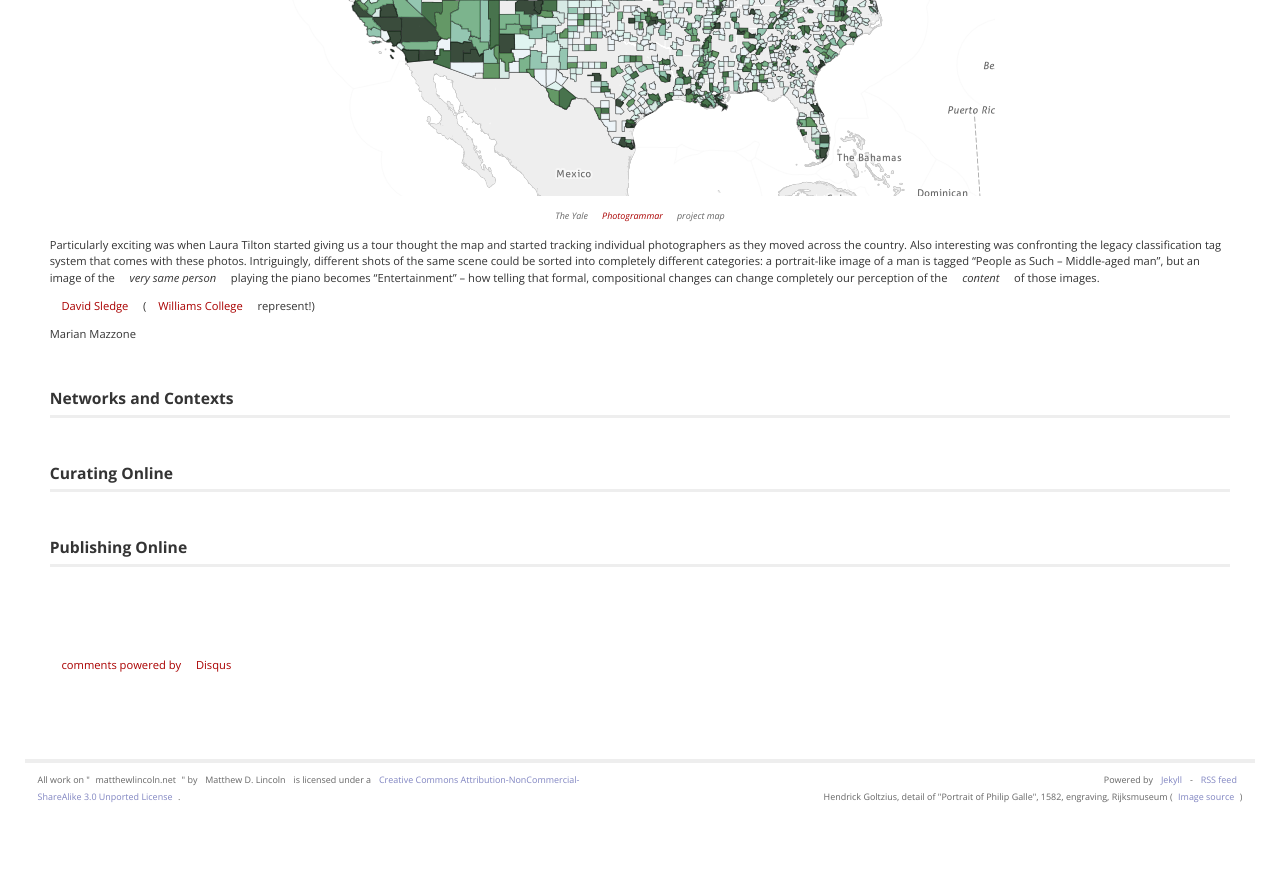
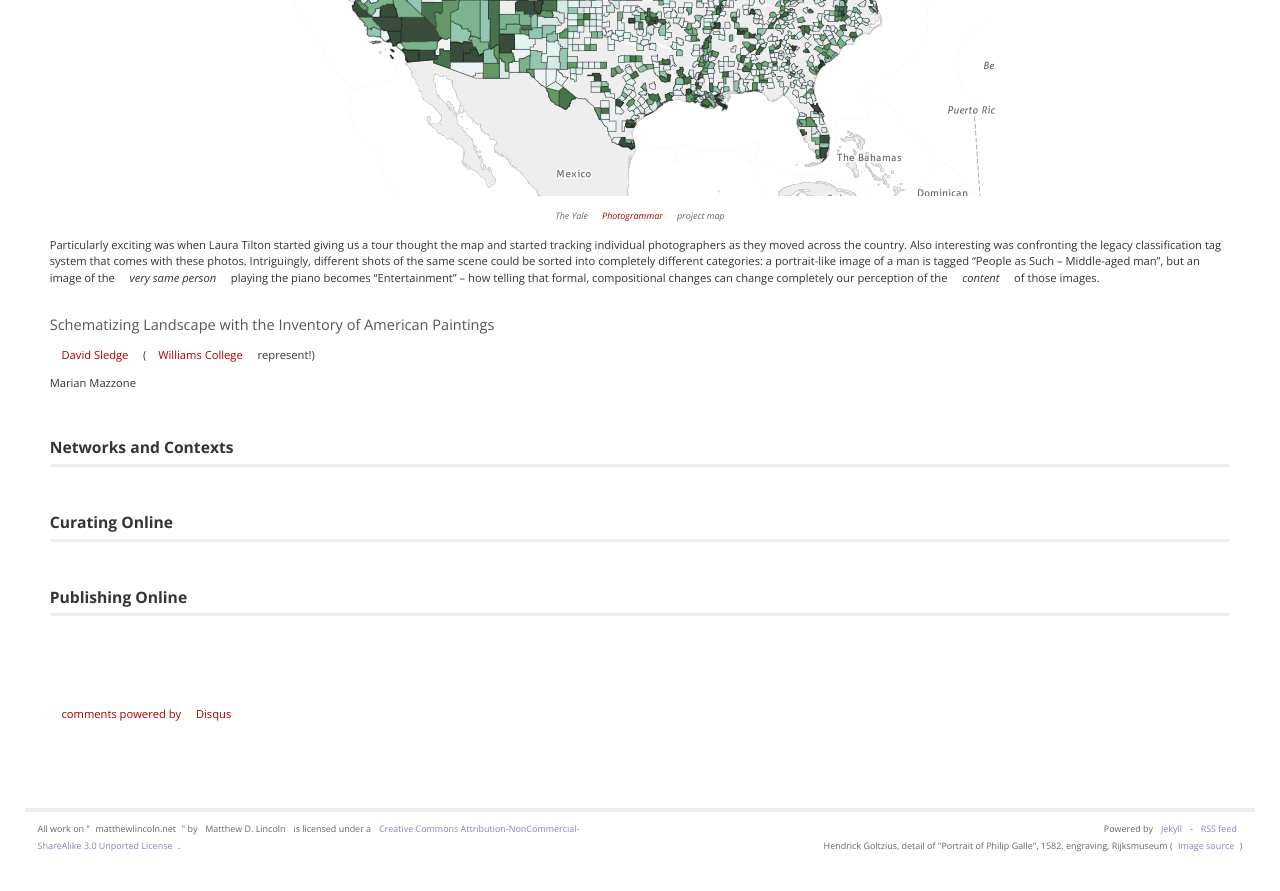
Before and after one commit to mdlincoln/mdlincoln.github.io, a Jekyll site: the page built from _posts/2013-11-15-american-art-history-and-digital-scholarship.md, in a window 1280 px wide and 900 px high, scrolled down 782 px. Shown: the top 891 px of the window. Built offline with Jekyll 4.4.1, drawn with Linux system fonts in a browser that asks for light colours; comment, search, counter and statistics services are not loaded; before the commit the page ends 1632 px from its top, so only the background shows below that.

Commit message:
David sledge

```diff
--- a/_posts/2013-11-15-american-art-history-and-digital-scholarship.md
+++ b/_posts/2013-11-15-american-art-history-and-digital-scholarship.md
@@ -33,6 +33,8 @@ Notes from the Smithsonian Institution Archives of American Art symposium ["Amer
 
 Particularly exciting was when Laura Tilton started giving us a tour thought the map and started tracking individual photographers as they moved across the country. Also interesting was confronting the legacy classification tag system that comes with these photos. Intriguingly, different shots of the same scene could be sorted into completely different categories: a portrait-like image of a man is tagged "People as Such -- Middle-aged man", but an image of the *very same person* playing the piano becomes "Entertainment" -- how telling that formal, compositional changes can change completely our perception of the *content* of those images.
 
+## Schematizing Landscape with the Inventory of American Paintings
+
 [David Sledge](https://twitter.com/djsledge__) ([Williams College](https://williams.edu) represent!)
 
 Marian Mazzone
```
